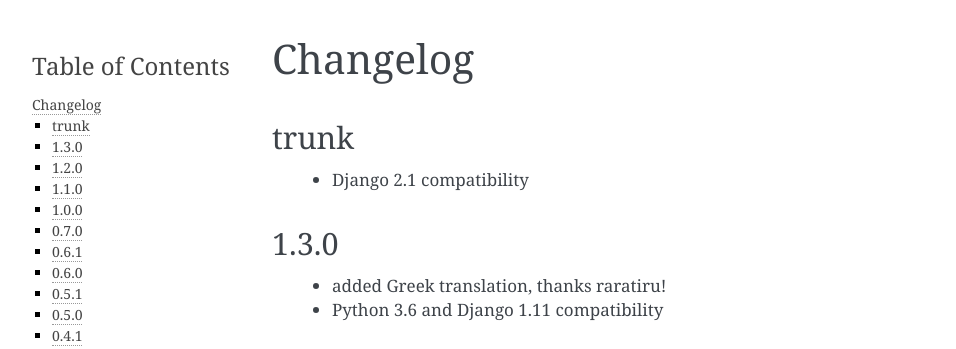
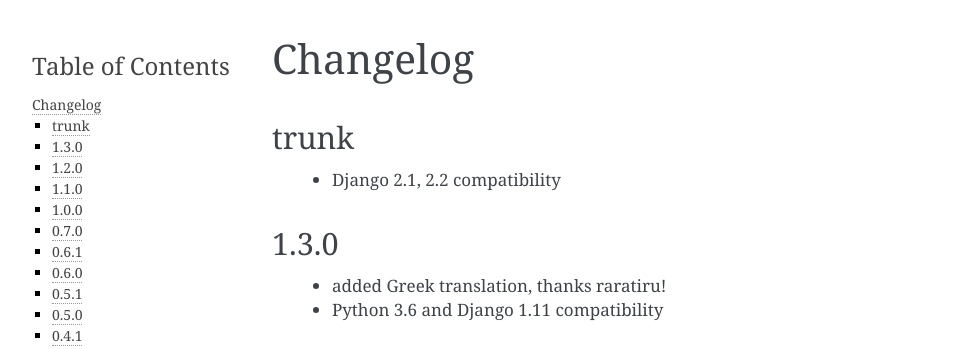
Before and after one commit to zsiciarz/django-envelope, a Sphinx documentation site: the page built from docs/changes.rst, in a window 1280 px wide and 900 px high. Shown: the top 349 px of the window, without its empty margins (148-1104 px from the left). Built offline with Sphinx 7.4.7, drawn with Linux system fonts in a browser that asks for light colours.

Commit message:
Checked compatibility with Django 2.2.

```diff
--- a/docs/changes.rst
+++ b/docs/changes.rst
@@ -5,7 +5,7 @@
 trunk
 -----
 
- - Django 2.1 compatibility
+ - Django 2.1, 2.2 compatibility
 
 1.3.0
 -----
```
Also changed, not shown: 1 other file.
